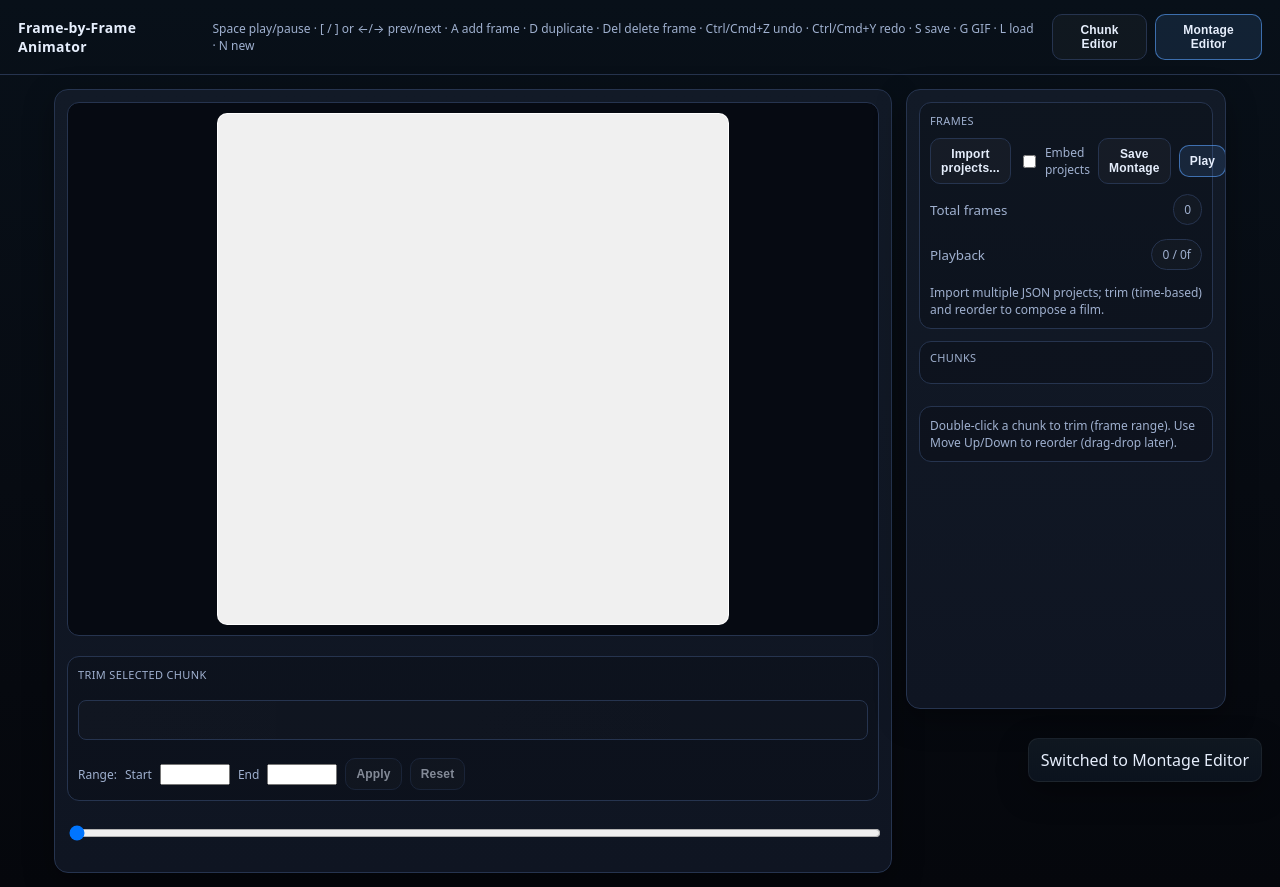
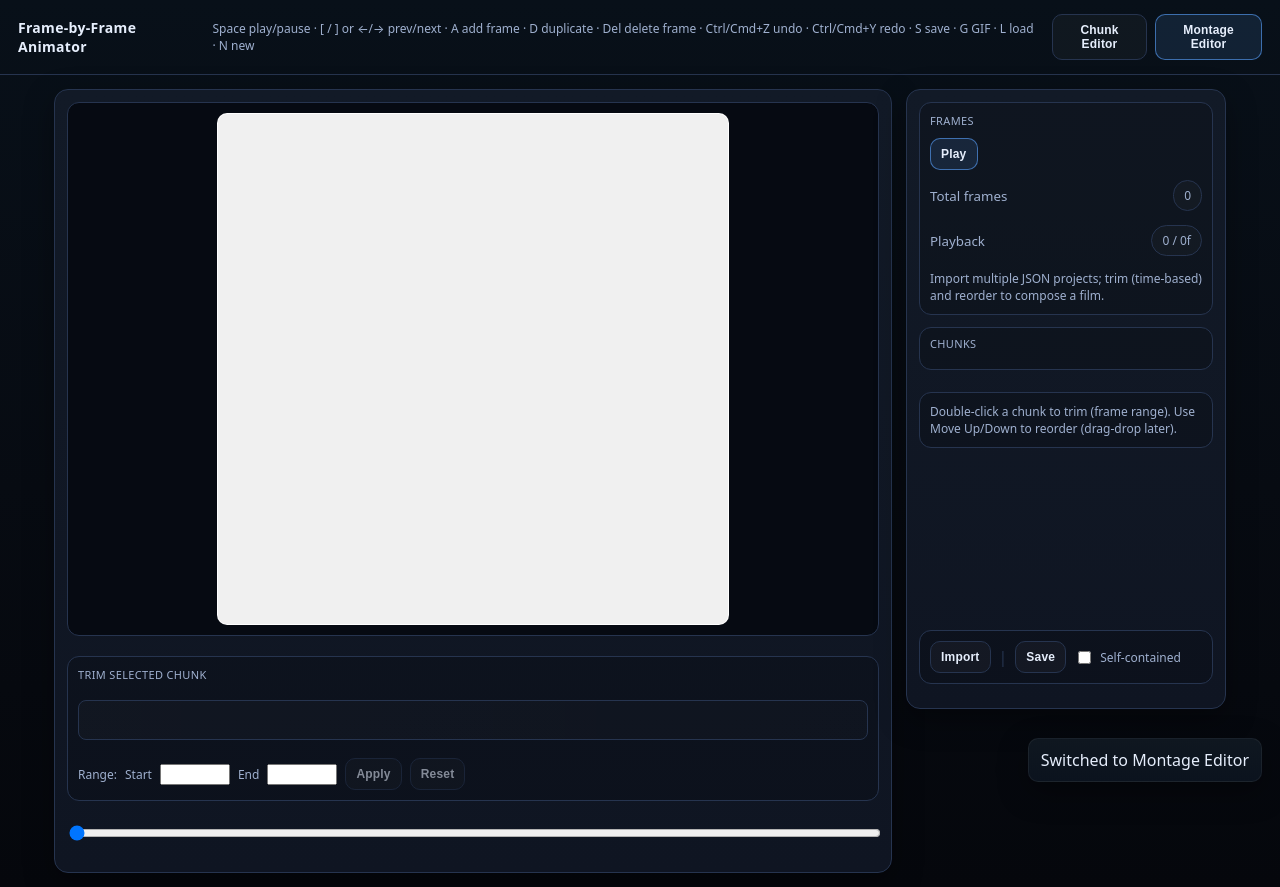
Before and after one commit to WenqinSHAO/pixel-animator, a plain HTML site: page animator.html in a window 1280 px wide. Both pictures are taken after a click on the button "Montage Editor". Drawn offline with Linux system fonts and the light colour scheme.

Commit message:
reorganize montage sidebar: box import/save at bottom, simplify labels

```diff
--- a/animator.html
+++ b/animator.html
@@ -258,21 +258,12 @@ input[type="range"]{width:160px}
 
     <div class="section">
       <div style="display:flex;align-items:center;gap:8px;justify-content:space-between;">
-        <div style="display:flex;gap:8px;align-items:center;">
-          <button id="montageImportBtn">Import projects...</button>
-          <label style="display:inline-flex;align-items:center;gap:6px;font-size:12px;color:var(--muted)"><input id="montageEmbedCheckbox" type="checkbox"/> Embed projects</label>
-        </div>
-        <div style="display:flex;gap:8px;align-items:center;">
-          <button id="saveMontageBtn">Save Montage</button>
-          <button id="montagePlayBtn" class="primary">Play</button>
-        </div>
+        <button id="montagePlayBtn" class="primary">Play</button>
       </div>
 
       <div style="margin-top:10px" class="row"><small>Total frames</small><span id="montageTotalFrames" class="pill">0</span></div>
       <div style="margin-top:6px" class="row"><small>Playback</small><span id="montagePlayPos" class="pill">0 / 0f</span></div>
       <div style="margin-top:6px;color:var(--muted);font-size:12px">Import multiple JSON projects; trim (time-based) and reorder to compose a film.</div>
-
-      <!-- End import block -->
     </div>
 
     <div class="section" style="padding-top:8px">
@@ -282,6 +273,16 @@ input[type="range"]{width:160px}
 
     <div class="section" style="margin-top:10px">
       <div style="color:var(--muted);font-size:12px">Double-click a chunk to trim (frame range). Use Move Up/Down to reorder (drag-drop later).</div>
+    </div>
+
+    <!-- Import/Save at bottom -->
+    <div class="section" style="margin-top:auto">
+      <div style="display:flex;align-items:center;gap:8px;flex-wrap:wrap;">
+        <button id="montageImportBtn" title="Import multiple JSON projects to compose a film">Import</button>
+        <span style="color:var(--border)">|</span>
+        <button id="saveMontageBtn" title="Save montage as JSON with optional embedded projects">Save</button>
+        <label style="display:inline-flex;align-items:center;gap:6px;font-size:12px;color:var(--muted)" title="Include all project data in saved file (otherwise only frame references)"><input id="montageEmbedCheckbox" type="checkbox"/> Self-contained</label>
+      </div>
     </div>
   </aside>
 </main>
```
